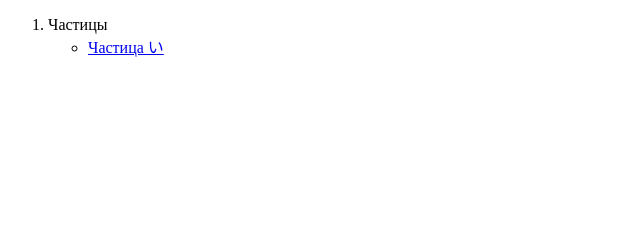
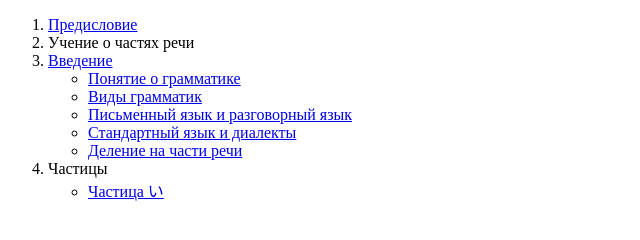
Before and after one commit to panatesas/panatesas.github.io, a plain HTML site: page index.html in a window 1280 px wide. Shown: the whole page, without its empty margins (0-640 px from the left). Drawn offline with Linux system fonts and the light colour scheme.

Commit message:
Update index.html

```diff
--- a/index.html
+++ b/index.html
@@ -6,6 +6,17 @@
   </head>
   <body>
 <ol>
+ <li><a href="index/preface.html">Предисловие</a></li>
+ <li>Учение о частях речи</li>
+  <li><a href="index/intro.html">Введение</a>
+  <ul>
+   <li><a href="index/intro/basic.html">Понятие о грамматике</a></li>
+   <li><a href="index/intro/gram.html">Виды грамматик</a></li>
+   <li><a href="index/intro/lang.html">Письменный язык и разговорный язык</a></li>
+   <li><a href="index/intro/lang2.html">Стандартный язык и диалекты</a></li>
+   <li><a href="index/intro/pos.html">Деление на части речи</a></li>
+  </ul>
+</li>
 <li>Частицы
   <ul>
   <li><a href="index/pt_i.html">Частица い</a></li>
```
